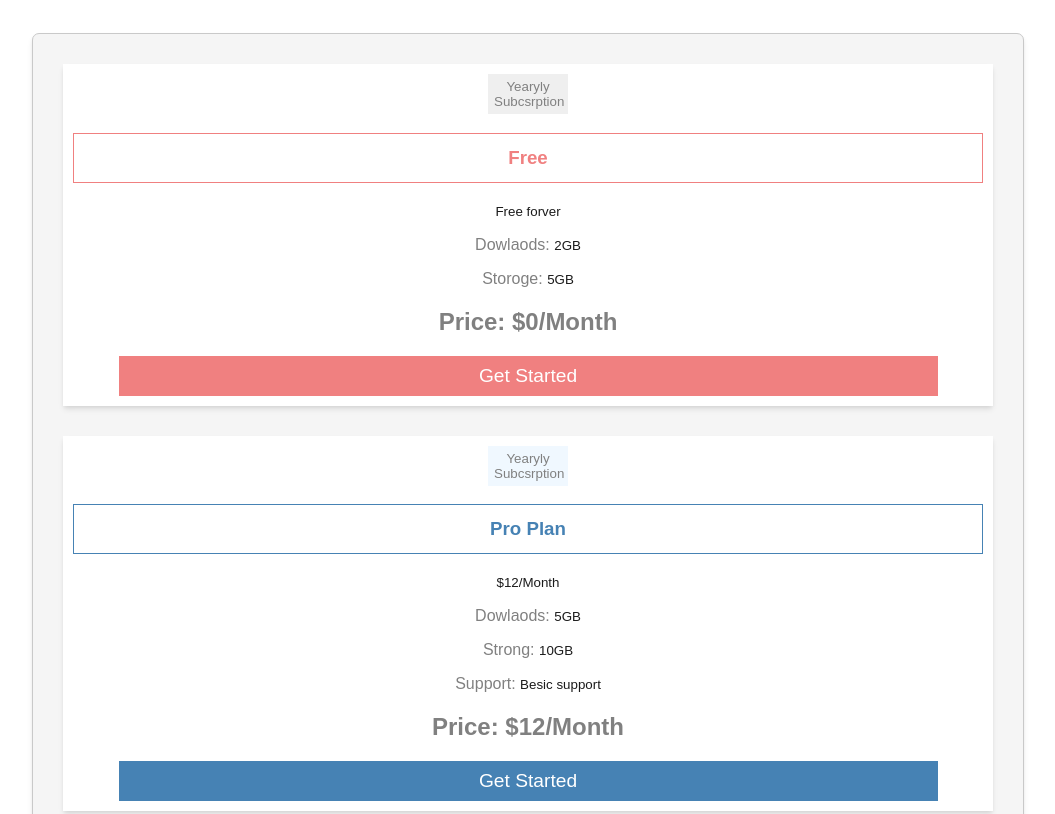
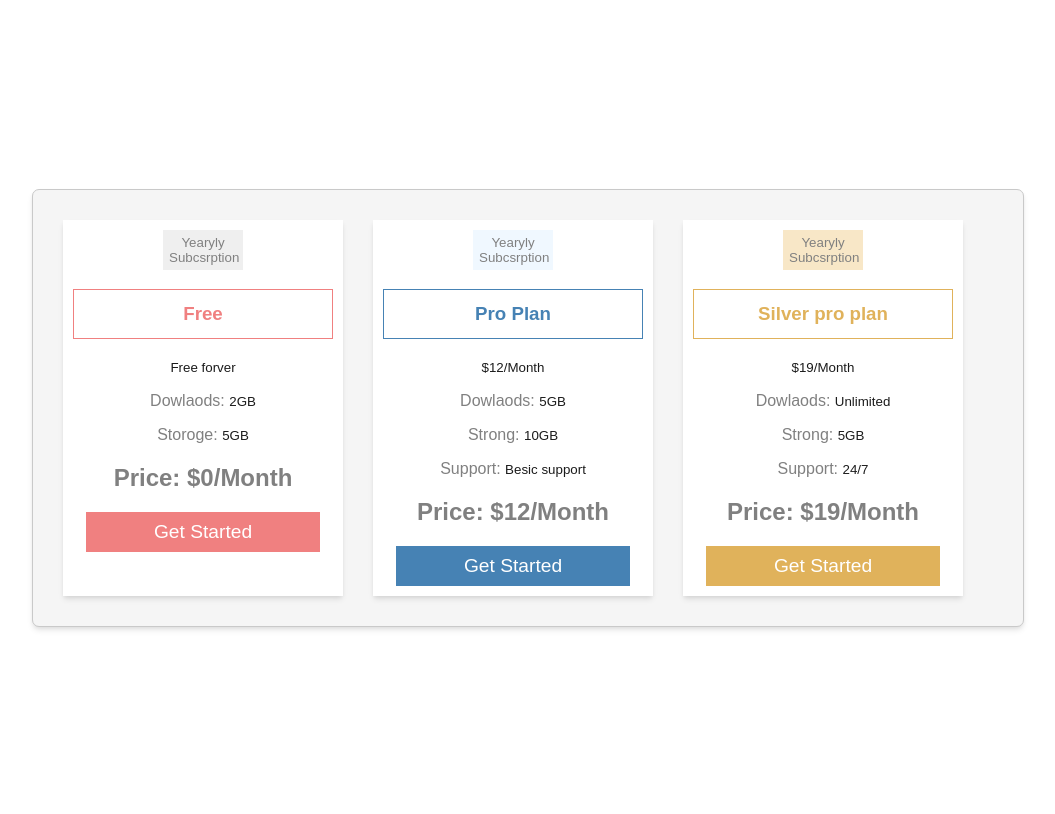
Before and after one commit to fuadmn/.fuadmn-pricing-plan-section-_html-css, a plain HTML site: page index.html in a window 1280 px wide. Shown: the top 814 px of the page, without its empty margins (112-1167 px from the left). Drawn offline with Linux system fonts and the light colour scheme.

Commit message:
Responsive

```diff
--- a/index.html
+++ b/index.html
@@ -5,6 +5,7 @@
     <meta name="viewport" content="width=device-width, initial-scale=1.0">
     <title>pricing plan section </title>
     <link rel="stylesheet" href="style.css">
+    <link rel="stylesheet" href="Responsive.css">
 </head>
 <body>
 
--- a/style.css
+++ b/style.css
@@ -129,3 +129,11 @@ small {
 .popular{
     box-shadow: 0.25px 50px -12px rgba(0, 0, 0, 0.25);
 }
+
+
+
+@media screen and (min-width: 870px){
+    .container {
+       flex-direction: row;
+    }
+}
```
